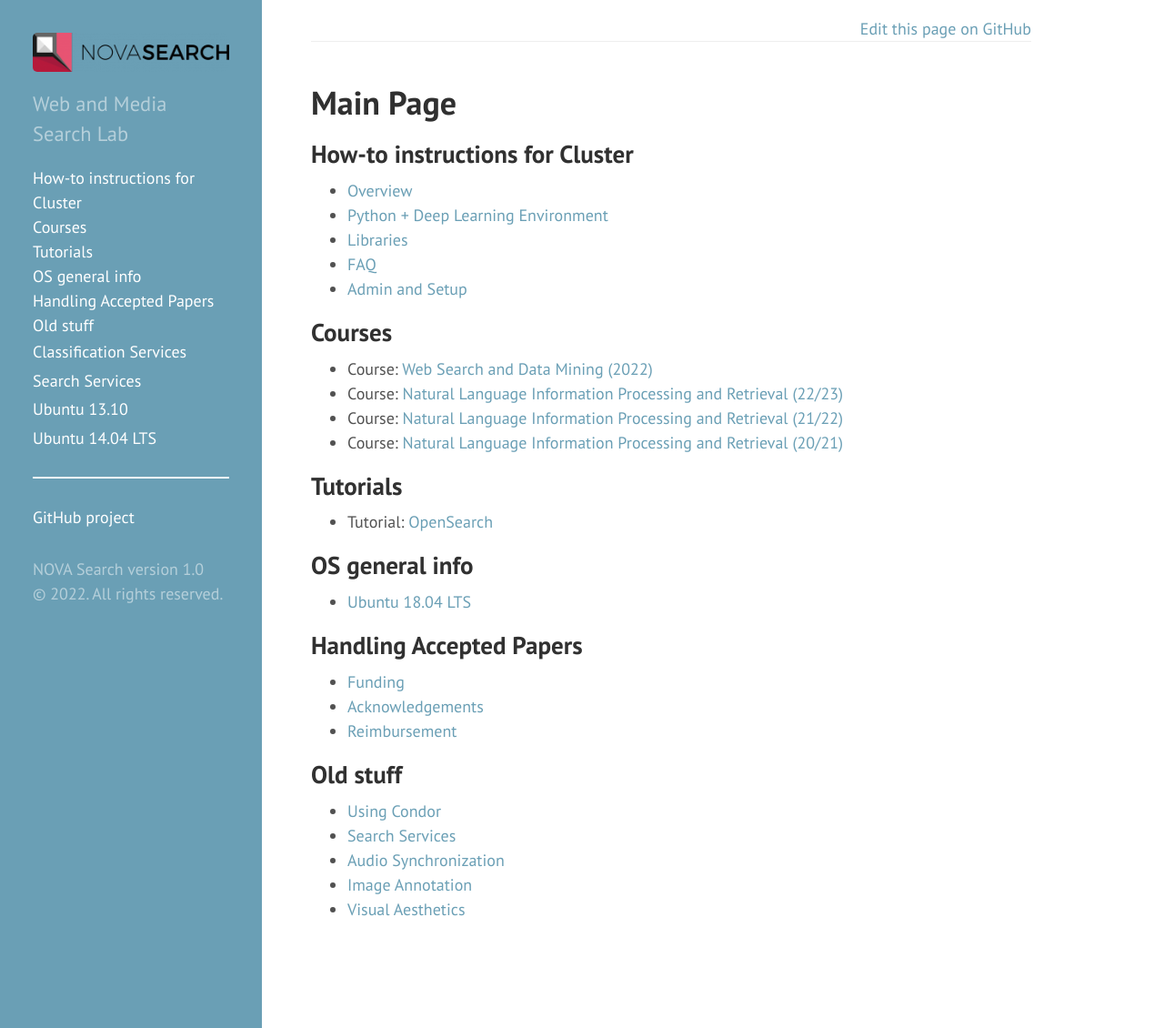
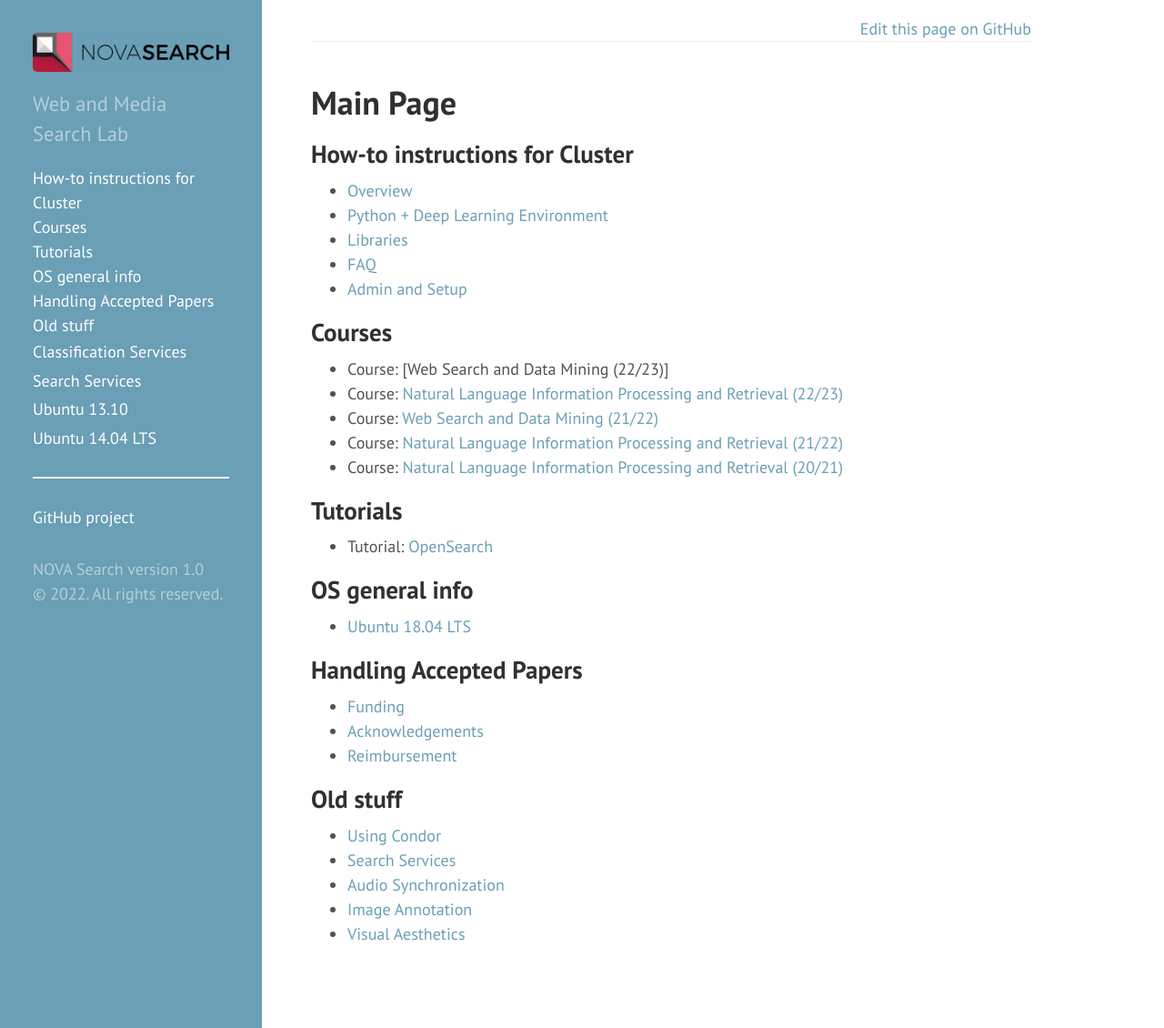
Before and after one commit to novasearch/wiki.novasearch.org, a Jekyll site: the page built from wiki/Main_Page.md, in a window 1280 px wide and 1130 px high. Shown: the whole window at 91% size. Built offline with Jekyll 4.4.1, drawn with Linux system fonts in a browser that asks for light colours.

Commit message:
Update Main_Page.md

```diff
--- a/wiki/Main_Page.md
+++ b/wiki/Main_Page.md
@@ -23,8 +23,9 @@ How-to instructions for Cluster
 
 Courses
 --------------------
-- Course: [Web Search and Data Mining (2022)](/wiki/courses/WSDM_2022)
+- Course: [Web Search and Data Mining (22/23)]
 - Course: [Natural Language Information Processing and Retrieval (22/23)](/wiki/NLIPR_2022)
+- Course: [Web Search and Data Mining (21/22)](/wiki/courses/WSDM_2022)
 - Course: [Natural Language Information Processing and Retrieval (21/22)](/wiki/IR_NLP_2021)
 - Course: [Natural Language Information Processing and Retrieval (20/21)](/wiki/IR_NLP)
 
```
